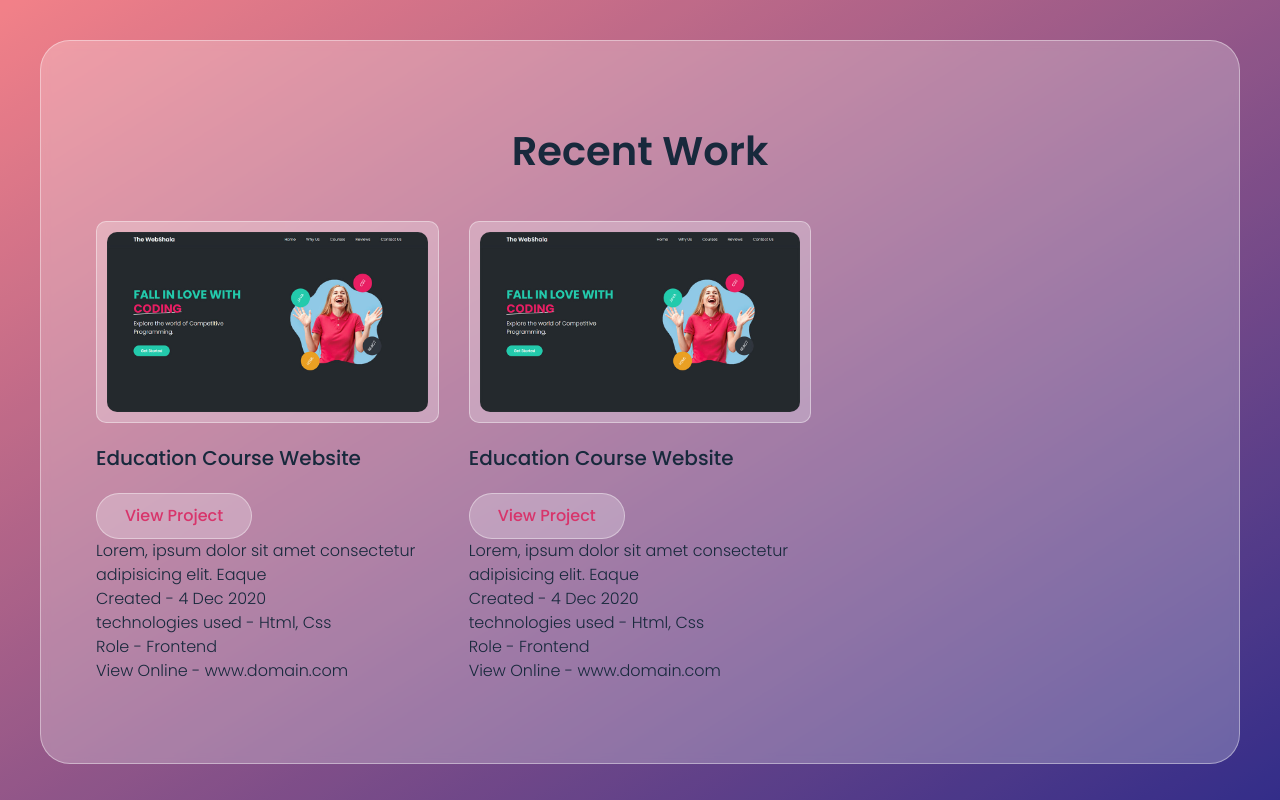
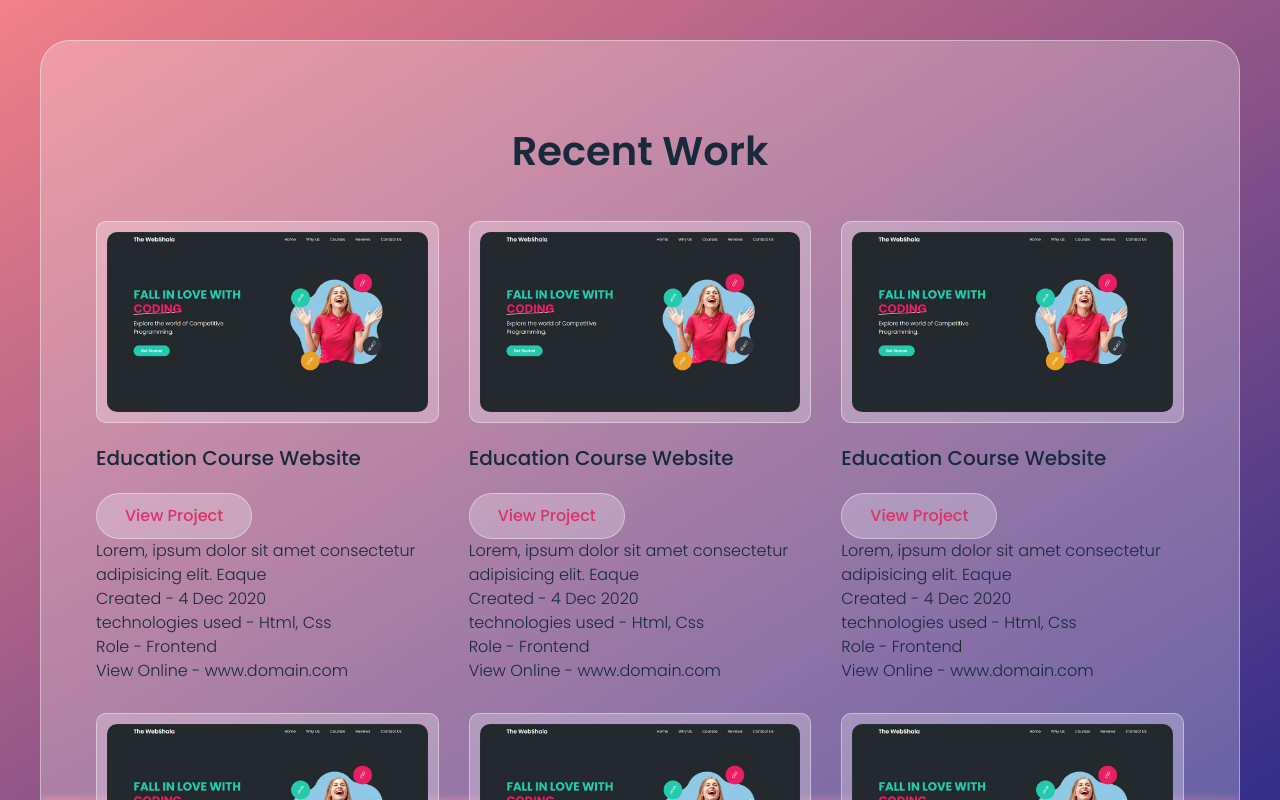
Before and after one commit to muratcan-yuksel/portfolio-glass-ex, a React (Create React App) app: page / in a window 1280 px wide. Shown: the top 800 px of the page. Built offline with nearby package versions, Linux system fonts and the light colour scheme.

Commit message:
let's not have a fuckin modal

```diff
--- a/src/components/portfolio/Portfolio.js
+++ b/src/components/portfolio/Portfolio.js
@@ -7,6 +7,58 @@ import { FaTimes } from "react-icons/fa";
 // left at 1h01m
 const Portfolio = () => {
   const data = [
+    {
+      image: { one },
+      itemTitle: "education course website",
+      viewBtnPara: "view project",
+      description:
+        "Lorem, ipsum dolor sit amet consectetur adipisicing elit. Eaque",
+      listItems: [
+        { key: "Created - ", value: "4 Dec 2020" },
+        { key: "technologies used - ", value: "Html, Css" },
+        { key: "Role - ", value: "Frontend" },
+        { key: "View Online - ", value: "www.domain.com" },
+      ],
+    },
+    {
+      image: { one },
+      itemTitle: "education course website",
+      viewBtnPara: "view project",
+      description:
+        "Lorem, ipsum dolor sit amet consectetur adipisicing elit. Eaque",
+      listItems: [
+        { key: "Created - ", value: "4 Dec 2020" },
+        { key: "technologies used - ", value: "Html, Css" },
+        { key: "Role - ", value: "Frontend" },
+        { key: "View Online - ", value: "www.domain.com" },
+      ],
+    },
+    {
+      image: { one },
+      itemTitle: "education course website",
+      viewBtnPara: "view project",
+      description:
+        "Lorem, ipsum dolor sit amet consectetur adipisicing elit. Eaque",
+      listItems: [
+        { key: "Created - ", value: "4 Dec 2020" },
+        { key: "technologies used - ", value: "Html, Css" },
+        { key: "Role - ", value: "Frontend" },
+        { key: "View Online - ", value: "www.domain.com" },
+      ],
+    },
+    {
+      image: { one },
+      itemTitle: "education course website",
+      viewBtnPara: "view project",
+      description:
+        "Lorem, ipsum dolor sit amet consectetur adipisicing elit. Eaque",
+      listItems: [
+        { key: "Created - ", value: "4 Dec 2020" },
+        { key: "technologies used - ", value: "Html, Css" },
+        { key: "Role - ", value: "Frontend" },
+        { key: "View Online - ", value: "www.domain.com" },
+      ],
+    },
     {
       image: { one },
       itemTitle: "education course website",
@@ -55,7 +107,7 @@ const Portfolio = () => {
 
       {/* he gave hidden class to the uttermost main component */}
       {/* portfolio item details popup starts */}
-      <div className="portfolio-popup">
+      {/* <div className="portfolio-popup">
         <div className="pp-inner">
           <div className="pp-content">
             <div className="pp-header">
@@ -75,7 +127,7 @@ const Portfolio = () => {
             </div>
           </div>
         </div>
-      </div>
+      </div> */}
       {/* portfolio item details popup ends */}
     </div>
   );
--- a/src/index.css
+++ b/src/index.css
@@ -45,7 +45,7 @@ body {
   padding: 5vh 15px;
 }
 body.hide-scrolling {
-  overflow-y: hidden;
+  /* overflow-y: hidden; */
 }
 body::before {
   content: "";
```
Also changed, not shown: src/components/portfolio/portfolio.css (+6 -3 lines).
